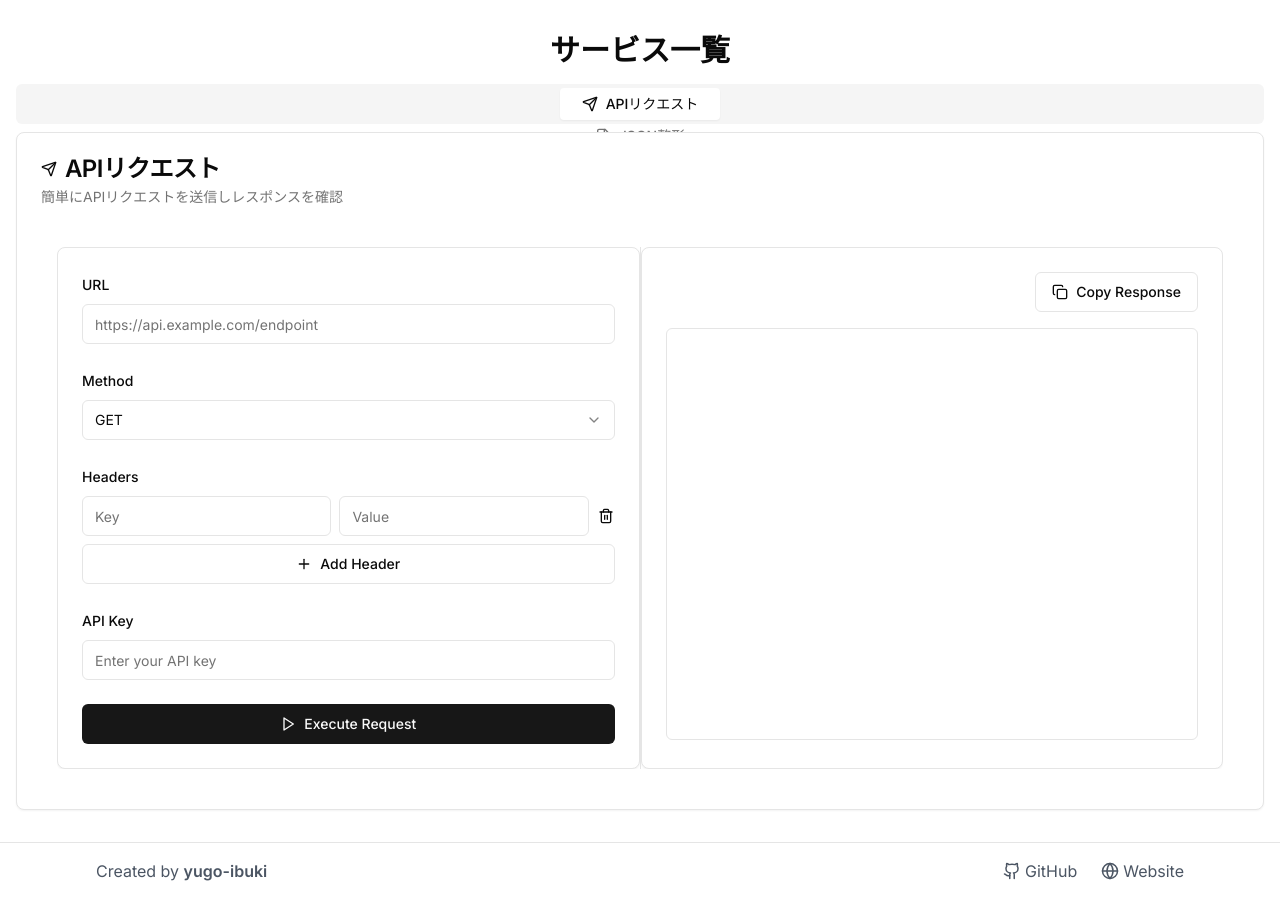
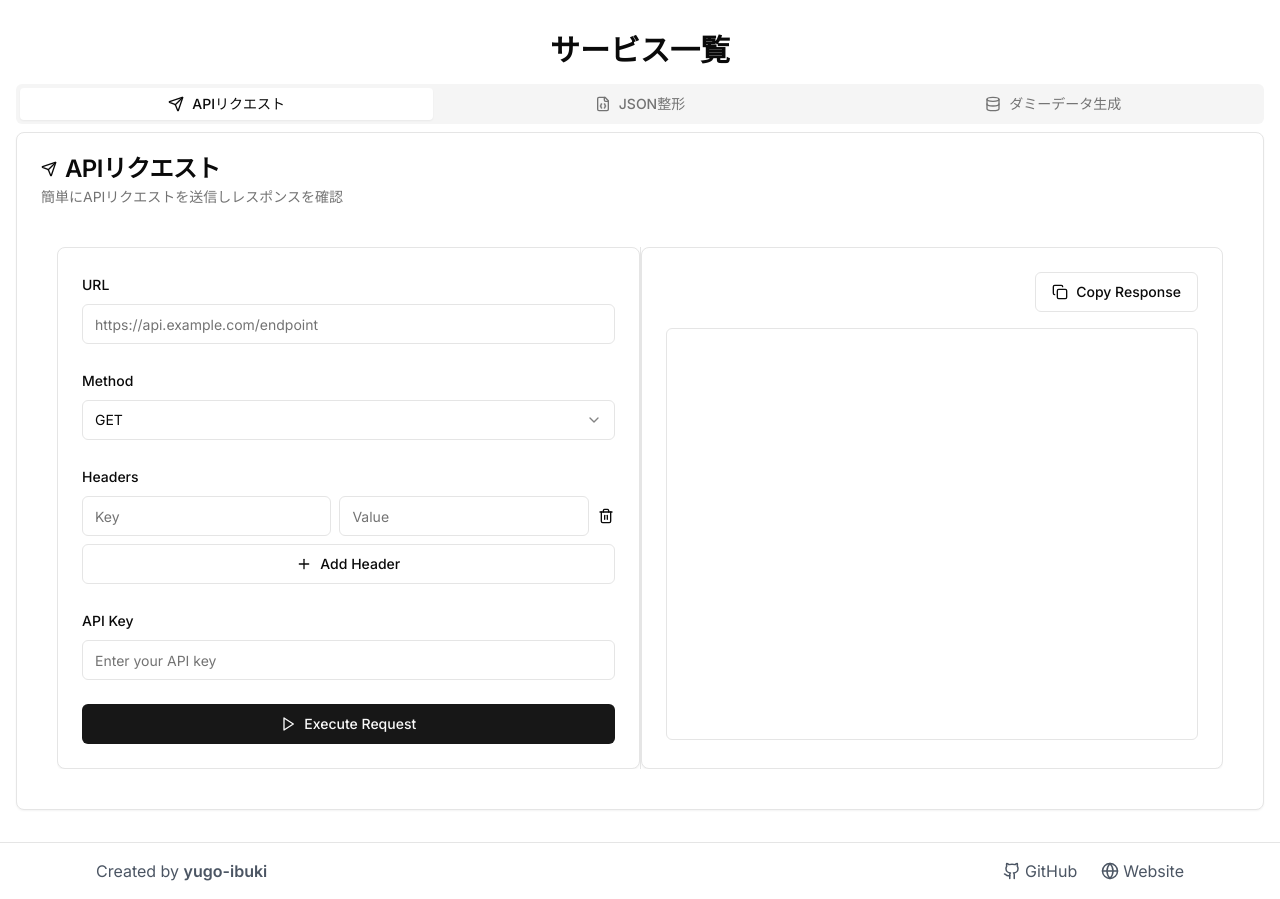
Before and after one commit to yugo-ibuki/develper, a Next.js app: page / in a window 1280 px wide. Built offline with nearby package versions, Linux system fonts and the light colour scheme.

Commit message:
Refactor services array to be declared inside Component
Moved the services array declaration from module scope to within the Component function. This change encapsulates the services data, enhancing modularity and potentially reducing unexpected side effects.

```diff
--- a/app/page.tsx
+++ b/app/page.tsx
@@ -8,6 +8,7 @@
 import DummyDataPage from '@/components/pages/DummyDataPage';
 import { Footer } from '@/components/Footer';
 
+export default function Component() {
   const services = [
     {
       id: 'api',
@@ -32,13 +33,12 @@
     },
   ];
 
-export default function Component() {
   return (
     <div className="flex min-h-screen flex-col">
       <div className="container mx-auto flex flex-grow flex-col px-4 py-8">
         <h1 className="mb-4 text-center text-3xl font-bold">サービス一覧</h1>
         <Tabs defaultValue="api" className="flex w-full flex-grow flex-col">
-          <TabsList className={`grid w-full grid-cols-${services.length}`}>
+          <TabsList className={`grid w-full grid-cols-3`}>
             {services.map((service) => (
               <TabsTrigger key={service.id} value={service.id} className="flex items-center gap-2">
                 {service.icon}
```
Lines whose indentation alone changed are shown as unchanged.
